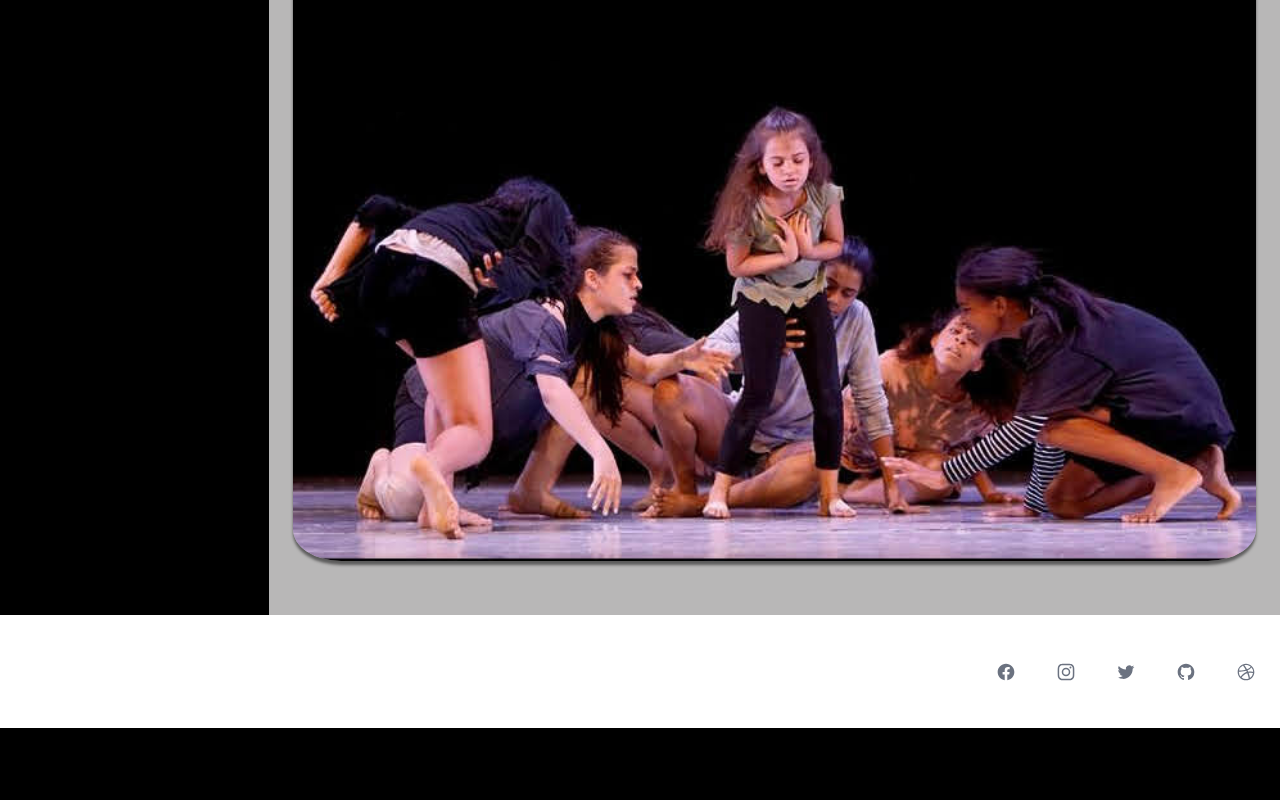
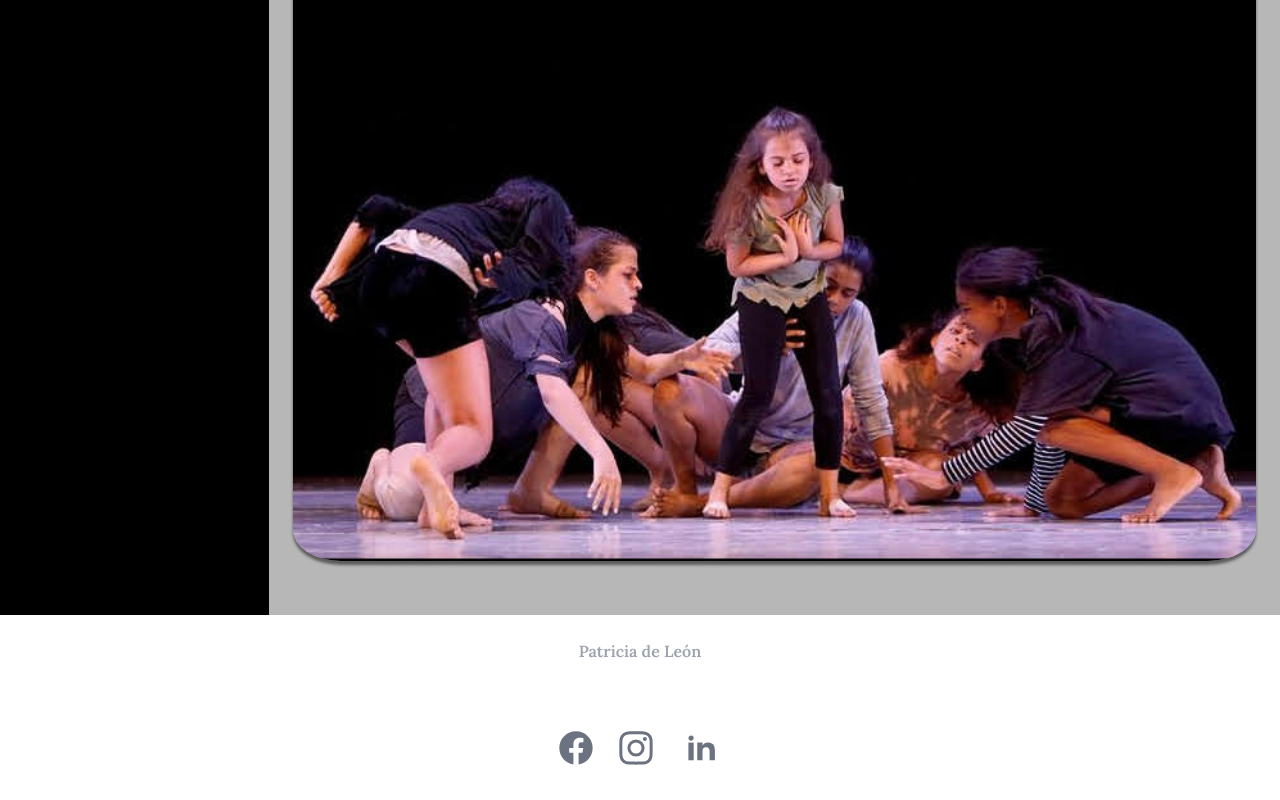
Before and after one commit to Wuazakk/Patricia-De-Leon-Portafolio, an Astro site: page / in a window 1280 px wide. Shown: the part 6721-7521 px from the top of the page. Before the commit the page ends 7449 px from the top, so only its background shows below. Built offline with nearby package versions, Linux system fonts and the light colour scheme; Astro itself is replaced by a stand-in of ours.

Commit message:
Fix footer icons and links

```diff
--- a/src/components/Footer.astro
+++ b/src/components/Footer.astro
@@ -1,18 +1,21 @@
 <footer class="p-4 bg-white sm:p-6 dark:bg-gray-800">
   <div class="mx-auto max-w-screen-xl">
-    <div class="md:flex md:justify-between">
-      <div class="grid grid-cols-2 gap-8 sm:gap-6 sm:grid-cols-3"></div>
+    <div class="flex flex-col">
+      <span class="text-center text-gray-400 font-semibold"
+        >Patricia de León</span
+      >
       <hr
         class="my-6 border-gray-200 sm:mx-auto dark:border-gray-700 lg:my-8"
       />
-      <div class="sm:flex sm:items-center sm:justify-center">
-        <div class="flex mt-4 space-x-10 sm:justify-center sm:mt-0">
+      <div class="flex items-center justify-center">
+        <div class="flex space-x-5 justify-center">
           <a
-            href="#"
+            href="https://www.facebook.com/Patriciaa.de.Leon.Fernandez/photos_by"
+            target="_blank"
             class="text-gray-500 hover:text-gray-900 dark:hover:text-white"
           >
             <svg
-              class="w-5 h-5"
+              class="w-10 h-10"
               fill="currentColor"
               viewBox="0 0 24 24"
               aria-hidden="true"
@@ -23,11 +26,12 @@
             >
           </a>
           <a
-            href="#"
+            href="https://www.instagram.com/patsdeleon/"
+            target="_blank"
             class="text-gray-500 hover:text-gray-900 dark:hover:text-white"
           >
             <svg
-              class="w-5 h-5"
+              class="w-10 h-10"
               fill="currentColor"
               viewBox="0 0 24 24"
               aria-hidden="true"
@@ -38,48 +42,21 @@
             >
           </a>
           <a
-            href="#"
+            href="https://www.linkedin.com/in/patricia-de-le%C3%B3n-fern%C3%A1ndez-256660256/"
+            target="_blank"
             class="text-gray-500 hover:text-gray-900 dark:hover:text-white"
           >
             <svg
-              class="w-5 h-5"
+              class="w-12 h-12"
               fill="currentColor"
-              viewBox="0 0 24 24"
+              viewBox="0 0 22 29"
               aria-hidden="true"
-              ><path
-                d="M8.29 20.251c7.547 0 11.675-6.253 11.675-11.675 0-.178 0-.355-.012-.53A8.348 8.348 0 0022 5.92a8.19 8.19 0 01-2.357.646 4.118 4.118 0 001.804-2.27 8.224 8.224 0 01-2.605.996 4.107 4.107 0 00-6.993 3.743 11.65 11.65 0 01-8.457-4.287 4.106 4.106 0 001.27 5.477A4.072 4.072 0 012.8 9.713v.052a4.105 4.105 0 003.292 4.022 4.095 4.095 0 01-1.853.07 4.108 4.108 0 003.834 2.85A8.233 8.233 0 012 18.407a11.616 11.616 0 006.29 1.84"
-              ></path></svg
             >
-          </a>
-          <a
-            href="#"
-            class="text-gray-500 hover:text-gray-900 dark:hover:text-white"
-          >
-            <svg
-              class="w-5 h-5"
-              fill="currentColor"
-              viewBox="0 0 24 24"
-              aria-hidden="true"
-              ><path
-                fill-rule="evenodd"
-                d="M12 2C6.477 2 2 6.484 2 12.017c0 4.425 2.865 8.18 6.839 9.504.5.092.682-.217.682-.483 0-.237-.008-.868-.013-1.703-2.782.605-3.369-1.343-3.369-1.343-.454-1.158-1.11-1.466-1.11-1.466-.908-.62.069-.608.069-.608 1.003.07 1.531 1.032 1.531 1.032.892 1.53 2.341 1.088 2.91.832.092-.647.35-1.088.636-1.338-2.22-.253-4.555-1.113-4.555-4.951 0-1.093.39-1.988 1.029-2.688-.103-.253-.446-1.272.098-2.65 0 0 .84-.27 2.75 1.026A9.564 9.564 0 0112 6.844c.85.004 1.705.115 2.504.337 1.909-1.296 2.747-1.027 2.747-1.027.546 1.379.202 2.398.1 2.651.64.7 1.028 1.595 1.028 2.688 0 3.848-2.339 4.695-4.566 4.943.359.309.678.92.678 1.855 0 1.338-.012 2.419-.012 2.747 0 .268.18.58.688.482A10.019 10.019 0 0022 12.017C22 6.484 17.522 2 12 2z"
-                clip-rule="evenodd"></path></svg
-            >
-          </a>
-          <a
-            href="#"
-            class="text-gray-500 hover:text-gray-900 dark:hover:text-white"
-          >
-            <svg
-              class="w-5 h-5"
-              fill="currentColor"
-              viewBox="0 0 24 24"
-              aria-hidden="true"
-              ><path
-                fill-rule="evenodd"
-                d="M12 2C6.48 2 2 6.48 2 12s4.48 10 10 10c5.51 0 10-4.48 10-10S17.51 2 12 2zm6.605 4.61a8.502 8.502 0 011.93 5.314c-.281-.054-3.101-.629-5.943-.271-.065-.141-.12-.293-.184-.445a25.416 25.416 0 00-.564-1.236c3.145-1.28 4.577-3.124 4.761-3.362zM12 3.475c2.17 0 4.154.813 5.662 2.148-.152.216-1.443 1.941-4.48 3.08-1.399-2.57-2.95-4.675-3.189-5A8.687 8.687 0 0112 3.475zm-3.633.803a53.896 53.896 0 013.167 4.935c-3.992 1.063-7.517 1.04-7.896 1.04a8.581 8.581 0 014.729-5.975zM3.453 12.01v-.26c.37.01 4.512.065 8.775-1.215.25.477.477.965.694 1.453-.109.033-.228.065-.336.098-4.404 1.42-6.747 5.303-6.942 5.629a8.522 8.522 0 01-2.19-5.705zM12 20.547a8.482 8.482 0 01-5.239-1.8c.152-.315 1.888-3.656 6.703-5.337.022-.01.033-.01.054-.022a35.318 35.318 0 011.823 6.475 8.4 8.4 0 01-3.341.684zm4.761-1.465c-.086-.52-.542-3.015-1.659-6.084 2.679-.423 5.022.271 5.314.369a8.468 8.468 0 01-3.655 5.715z"
-                clip-rule="evenodd"></path></svg
-            >
+              <path
+                d="M12.51 8.796v1.697a3.738 3.738 0 0 1 3.288-1.684c3.455 0 4.202 2.16 4.202 4.97V19.5h-3.2v-5.072c0-1.21-.244-2.766-2.128-2.766-1.827 0-2.139 1.317-2.139 2.676V19.5h-3.19V8.796h3.168ZM7.2 6.106a1.61 1.61 0 0 1-.988 1.483 1.595 1.595 0 0 1-1.743-.348A1.607 1.607 0 0 1 5.6 4.5a1.601 1.601 0 0 1 1.6 1.606Z"
+              ></path>
+              <path d="M7.2 8.809H4V19.5h3.2V8.809Z"></path>
+            </svg>
           </a>
         </div>
       </div>
```
